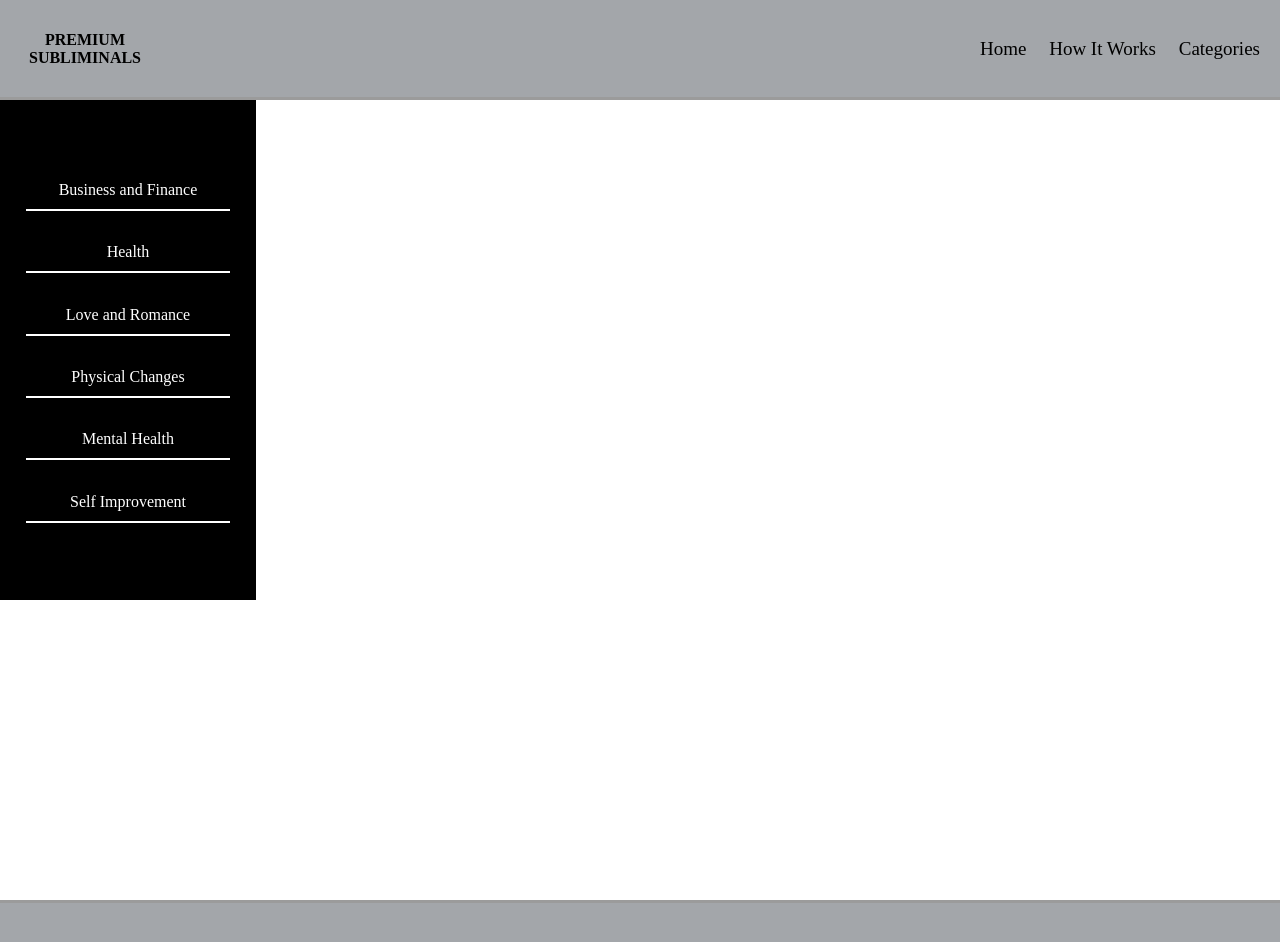
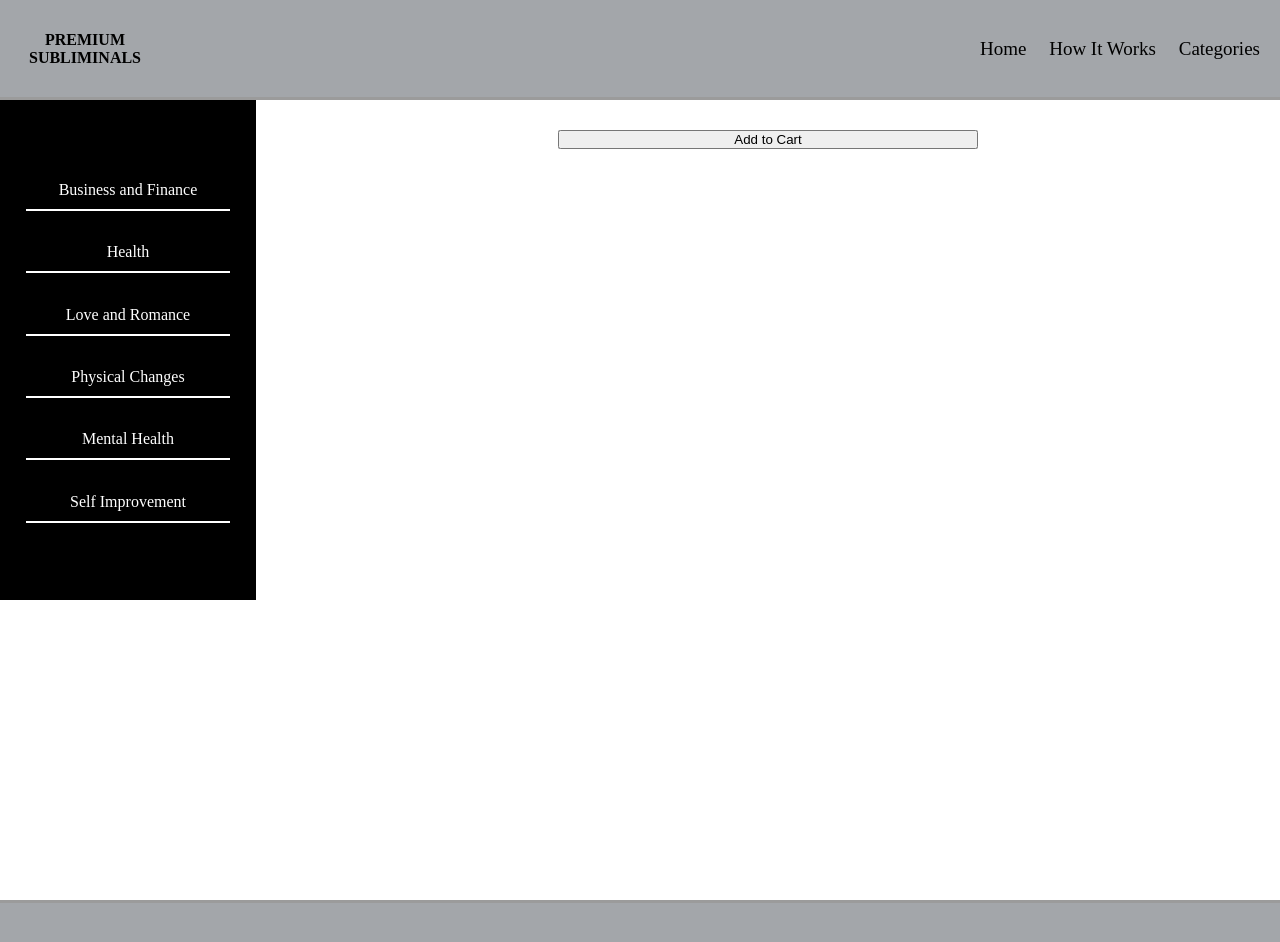
Before and after one commit to lavell119/subliminal-site-react, a React (Create React App) app in the folder subliminal-site-react/: page /individualsub in a window 1280 px wide. Shown: the top 942 px of the page. Built offline with nearby package versions, Linux system fonts and the light colour scheme.

Commit message:
added add to cart button to IndividualSub component

```diff
--- a/subliminal-site-react/src/components/pages/IndividualSub.js
+++ b/subliminal-site-react/src/components/pages/IndividualSub.js
@@ -18,6 +18,9 @@ export default function IndividualSub() {
     <div className="individual_sub">
       <h2>{param.id}</h2>
       <p>{sub}</p>
+      <button className="add_to_cart_btn">
+        Add to Cart
+      </button>
       </div>
   )
 }
```
